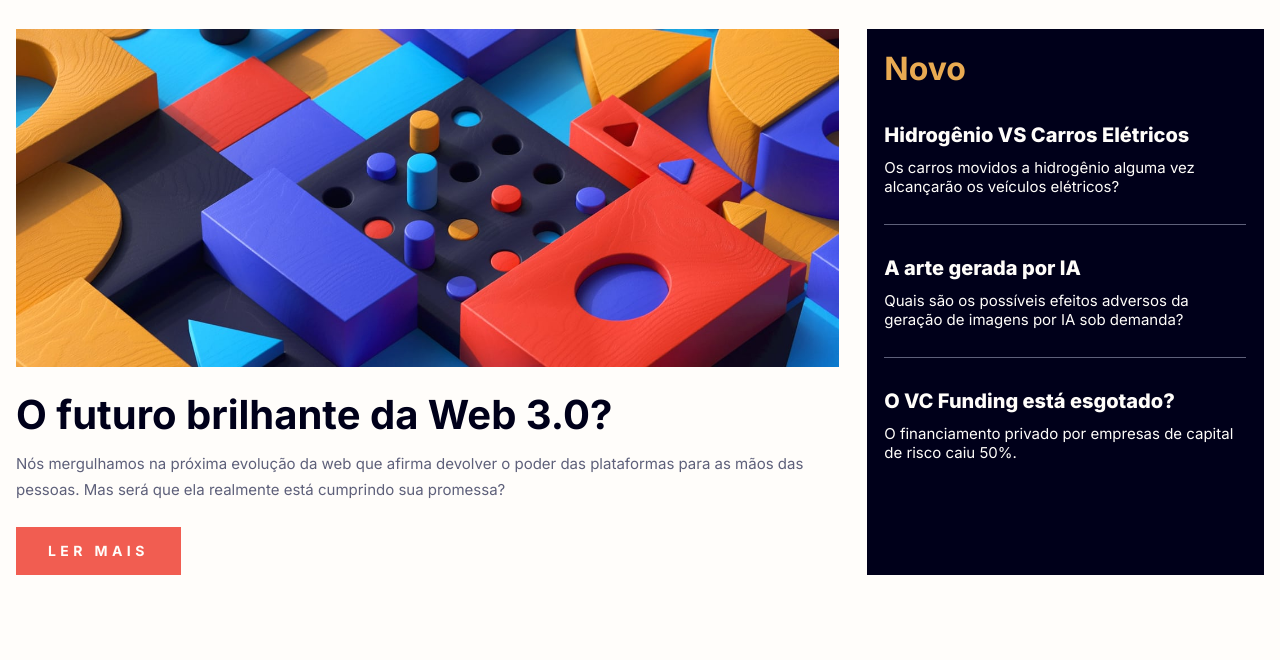
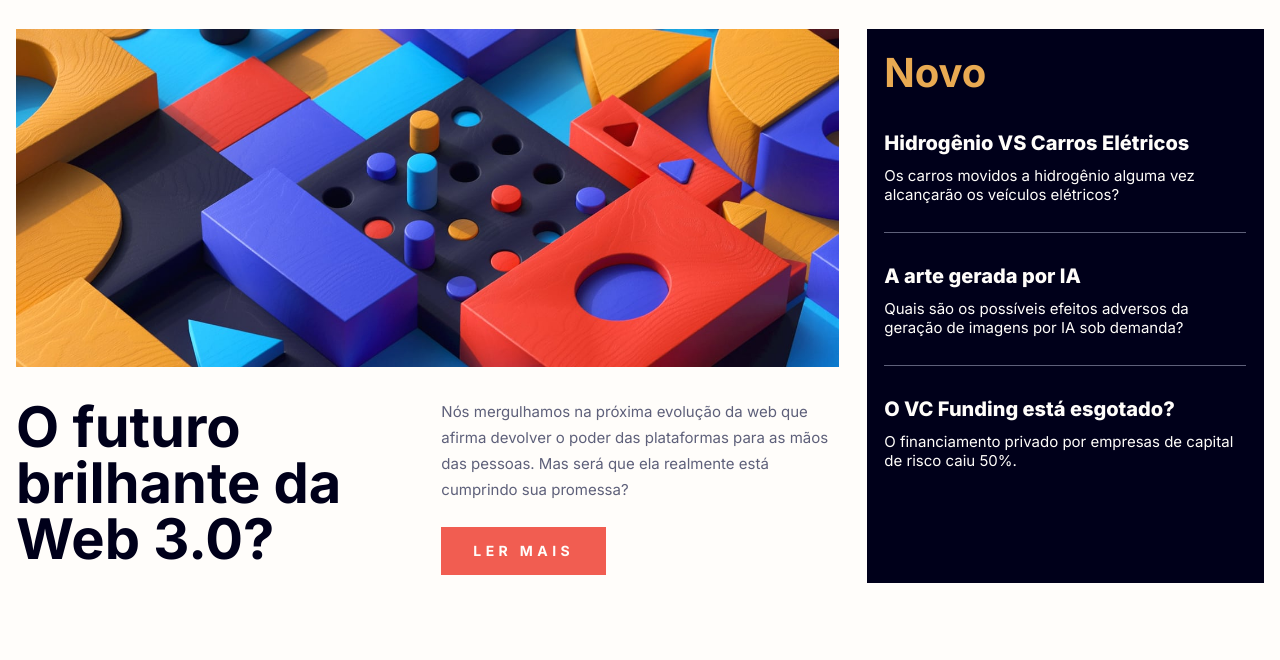
Before and after one commit to Guilherme-marquesss/noticias2, a plain HTML site: page index.html in a window 1280 px wide. Shown: the part 129-789 px from the top of the page. Drawn offline with Linux system fonts and the light colour scheme.

Commit message:
finalização da responsividade para o desktop

```diff
--- a/index.html
+++ b/index.html
@@ -20,7 +20,6 @@
             <button>
                 <img src="assets/images/icon-menu-close.svg" alt="icone do X para fechar o menu">
             </button>
-
             <a href="#">Home</a>
             <a href="#">Novo</a>
             <a href="#">Popular</a>
@@ -30,10 +29,7 @@
 
 
 
-
-
         </nav>
-
     </header>
 
 
@@ -46,9 +42,14 @@
 
             </picture>
             <h1>O futuro brilhante da Web 3.0?</h1>
+
+            <div>
             <p>Nós mergulhamos na próxima evolução da web que afirma devolver o poder das plataformas para as mãos das pessoas. Mas será que ela realmente está cumprindo sua promessa?</p>
             <button>Ler Mais</button>
+            </div>
+
         </section>
+
         <section class="segunda-secao">
             <h2>Novo</h2>
             <div class="margim-border-padding">
--- a/style.css
+++ b/style.css
@@ -64,11 +64,9 @@ header .mobile a {
     font-weight: 400;
     line-height: 1.5rem;
 }
-
 header nav button {
     align-self: flex-end;
     margin-bottom: 4rem ;
-
 }
 .primeira-secao{
     margin-bottom: 4rem;
@@ -154,8 +152,6 @@ header nav button {
     line-height: 1.625rem ;
     color: var(--gunmetal);
 }
-
-
 @media (min-width: 1110px){
     main{
         display: grid;
@@ -165,20 +161,32 @@ header nav button {
 
     .primeira-secao{
         grid-column: 1/3;
+
+        display: grid;
+        grid-template-columns: 1fr 1fr;
+        gap: 1.75rem;
     }
 
+    .primeira-secao picture{
+        grid-column: 1/3;
+    }
+    .primeira-secao img{
+        margin: 0;
+    }
 
-
+    .primeira-secao h1{
+        font-size: 3.5rem;
+    }
+    .segunda-secao h2{
+        font-size: 2.5rem;
+    }
     header > button {
         display: none;
     }
-
     header .desktop{
         display: flex;
         gap: 2.5rem;
     }
-
-
     header .desktop a{
         font-size: 0.9375rem;
         line-height: 1.625rem;
```
